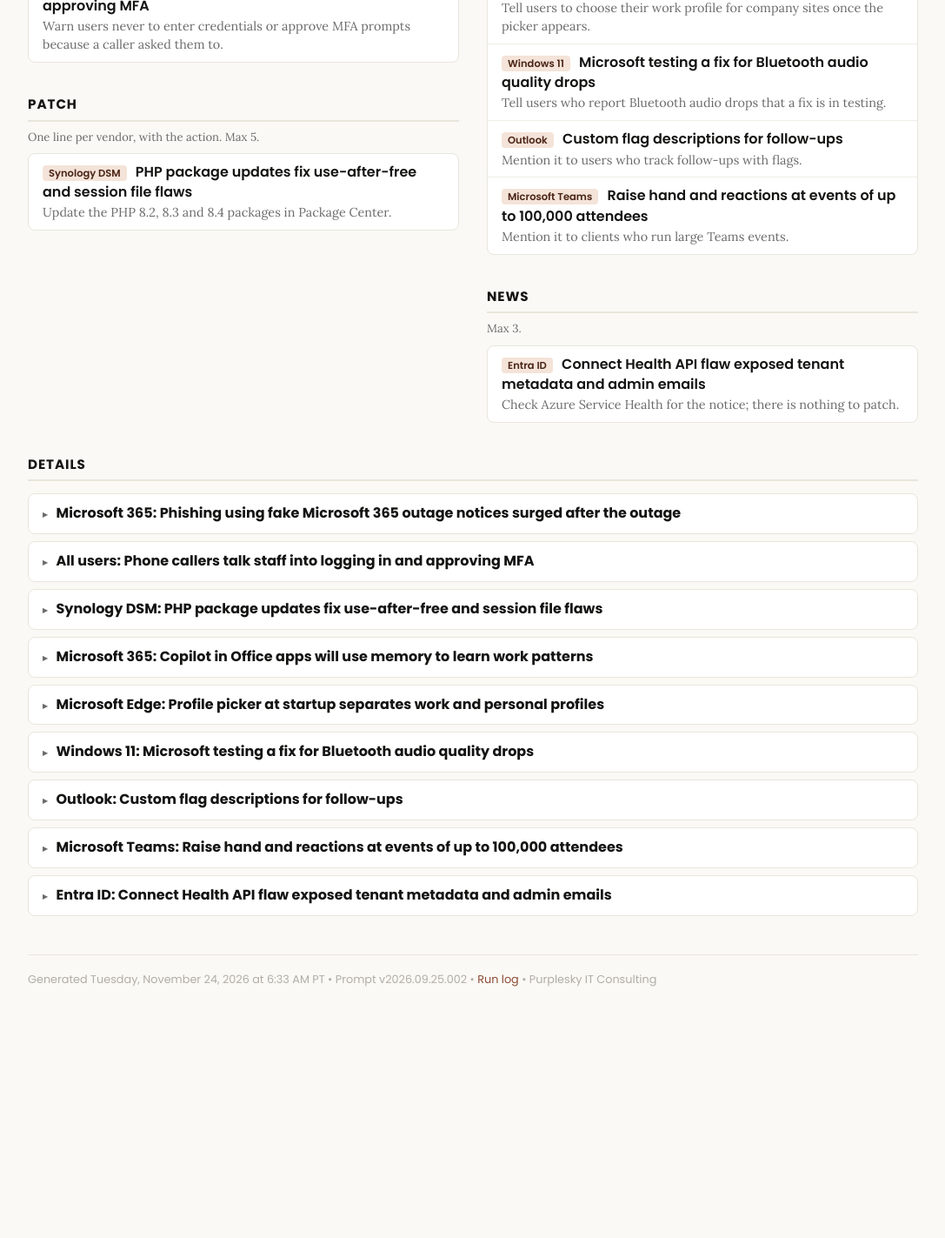
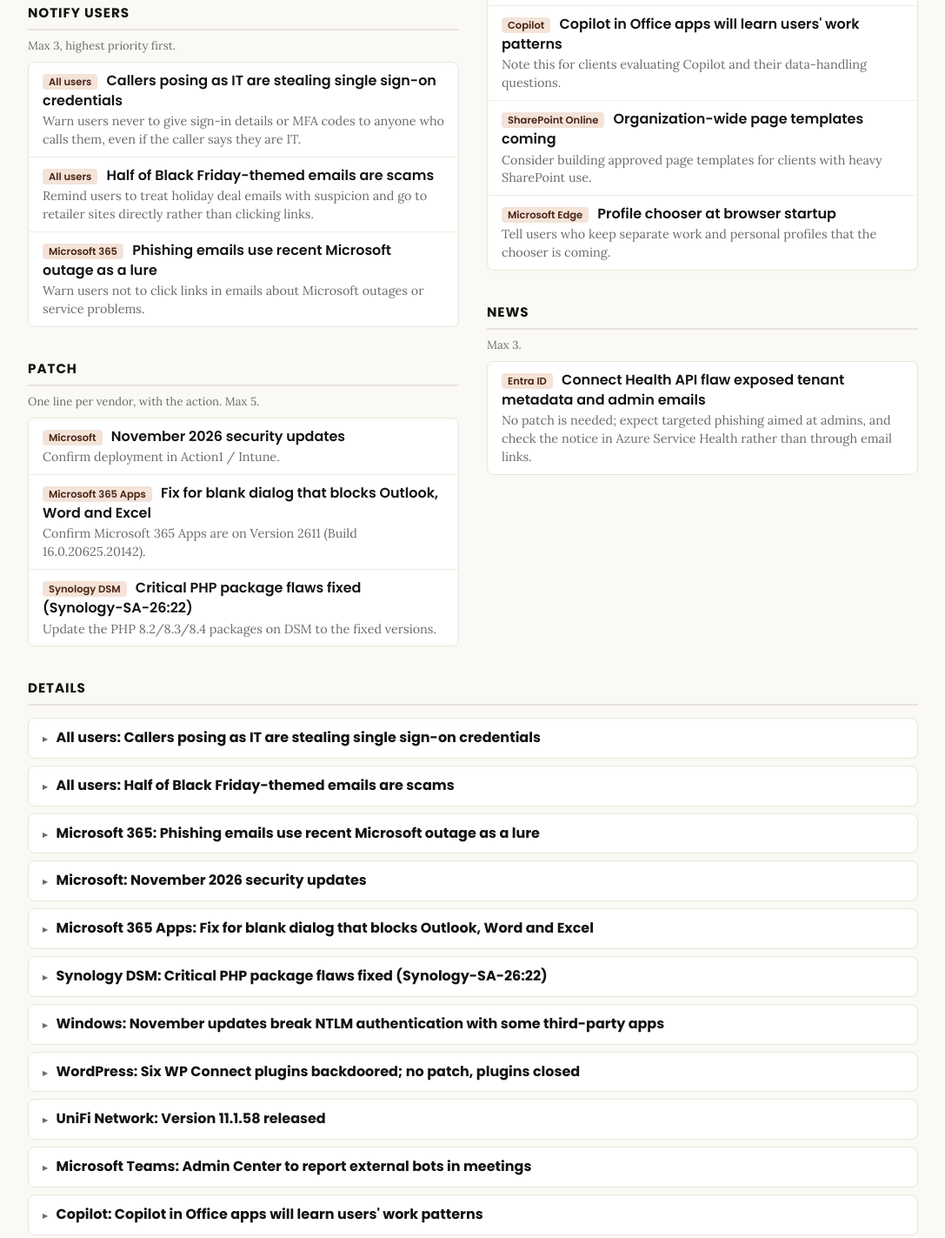
Before and after one commit to lcoppenr/PurpSkyPublic, a plain HTML site: page News/index.html in a window 1280 px wide. Shown: the part 610-2033 px from the top of the page at 87% size, without its empty margins (96-1183 px from the left). Before the commit the page ends 1785 px from the top, so only its background shows below. Drawn offline with Linux system fonts and the light colour scheme.

Commit message:
briefing: 2026-11-25

```diff
--- a/News/index.html
+++ b/News/index.html
@@ -4,7 +4,7 @@
 <meta charset="UTF-8">
 <meta name="viewport" content="width=device-width, initial-scale=1.0">
 <meta name="robots" content="noindex, nofollow, noarchive">
-<title>Morning Briefing -- Tuesday, November 24, 2026</title>
+<title>Morning Briefing -- Wednesday, November 25, 2026</title>
 <link rel="preconnect" href="https://fonts.googleapis.com">
 <link rel="preconnect" href="https://fonts.gstatic.com" crossorigin>
 <link href="https://fonts.googleapis.com/css2?family=Poppins:wght@400;600;700&family=Lora:ital,wght@0,400;0,600;1,400&display=swap" rel="stylesheet">
@@ -14,39 +14,44 @@
 <main class="briefing-content">
 
 <div class="page-header">
-  <h1>Morning Briefing -- Tuesday, November 24, 2026</h1>
-  <p class="page-meta">9 items from 23 findings &bull; Built from the Routine's own research (local file missing) &bull; Pacific Time</p>
+  <h1>Morning Briefing -- Wednesday, November 25, 2026</h1>
+  <p class="page-meta">14 items from 28 findings &bull; Built from the Routine's own research (local file missing) &bull; Pacific Time</p>
 </div>
 
 <div class="brief-cols">
   <div class="brief-col">
     <p class="brief-coltitle">Do</p>
-    <div class="brief-sec"><h2>Top actions</h2><p class="brief-rule">Nothing urgent. Keep an eye on:</p><ul class="brief-lines"><li><span class="brief-quiet">Nothing urgent today.</span></li></ul></div>
-    <div class="brief-sec"><h2>Notify users</h2><p class="brief-rule">Max 3, highest priority first.</p><ul class="brief-lines"><li><span class="brief-tag">Microsoft 365</span> <a href="#item-1" class="brief-hl">Phishing using fake Microsoft 365 outage notices surged after the outage</a> <span class="brief-act">Warn users not to trust emails about held messages, security checks or service notices, and never to enter a device code they did not request.</span></li><li><span class="brief-tag">All users</span> <a href="#item-2" class="brief-hl">Phone callers talk staff into logging in and approving MFA</a> <span class="brief-act">Warn users never to enter credentials or approve MFA prompts because a caller asked them to.</span></li></ul></div>
-    <div class="brief-sec"><h2>Patch</h2><p class="brief-rule">One line per vendor, with the action. Max 5.</p><ul class="brief-lines"><li><span class="brief-tag">Synology DSM</span> <a href="#item-3" class="brief-hl">PHP package updates fix use-after-free and session file flaws</a> <span class="brief-act">Update the PHP 8.2, 8.3 and 8.4 packages in Package Center.</span></li></ul></div>
+    <div class="brief-sec"><h2>Top actions</h2><p class="brief-rule">Nothing urgent. Keep an eye on:</p><ul class="brief-lines"><li><span class="brief-quiet">Nothing urgent today.</span></li><li><span class="brief-tag">Windows</span> <a href="#item-7" class="brief-hl">November updates break NTLM authentication with some third-party apps</a> <span class="brief-act">If NTLM sign-in fails after the November updates, apply the ClientAllowUnsignedNtlm=1 registry workaround and ask the vendor for an update.</span></li><li><span class="brief-tag">WordPress</span> <a href="#item-8" class="brief-hl">Six WP Connect plugins backdoored; no patch, plugins closed</a> <span class="brief-act">Check WordPress sites for the six WP Connect plugins and remove any you find, then look for webshells and unexpected cron hooks.</span></li></ul></div>
+    <div class="brief-sec"><h2>Notify users</h2><p class="brief-rule">Max 3, highest priority first.</p><ul class="brief-lines"><li><span class="brief-tag">All users</span> <a href="#item-1" class="brief-hl">Callers posing as IT are stealing single sign-on credentials</a> <span class="brief-act">Warn users never to give sign-in details or MFA codes to anyone who calls them, even if the caller says they are IT.</span></li><li><span class="brief-tag">All users</span> <a href="#item-2" class="brief-hl">Half of Black Friday-themed emails are scams</a> <span class="brief-act">Remind users to treat holiday deal emails with suspicion and go to retailer sites directly rather than clicking links.</span></li><li><span class="brief-tag">Microsoft 365</span> <a href="#item-3" class="brief-hl">Phishing emails use recent Microsoft outage as a lure</a> <span class="brief-act">Warn users not to click links in emails about Microsoft outages or service problems.</span></li></ul></div>
+    <div class="brief-sec"><h2>Patch</h2><p class="brief-rule">One line per vendor, with the action. Max 5.</p><ul class="brief-lines"><li><span class="brief-tag">Microsoft</span> <a href="#item-4" class="brief-hl">November 2026 security updates</a> <span class="brief-act">Confirm deployment in Action1 / Intune.</span></li><li><span class="brief-tag">Microsoft 365 Apps</span> <a href="#item-5" class="brief-hl">Fix for blank dialog that blocks Outlook, Word and Excel</a> <span class="brief-act">Confirm Microsoft 365 Apps are on Version 2611 (Build 16.0.20625.20142).</span></li><li><span class="brief-tag">Synology DSM</span> <a href="#item-6" class="brief-hl">Critical PHP package flaws fixed (Synology-SA-26:22)</a> <span class="brief-act">Update the PHP 8.2/8.3/8.4 packages on DSM to the fixed versions.</span></li></ul></div>
   </div>
   <div class="brief-col">
     <p class="brief-coltitle">Know</p>
     <div class="brief-sec"><h2>Monitor</h2><p class="brief-rule">Max 3.</p><ul class="brief-lines"><li class="brief-empty">Listed under Top actions.</li></ul></div>
-    <div class="brief-sec"><h2>What's New</h2><p class="brief-rule">Products you run. Max 5.</p><ul class="brief-lines"><li><span class="brief-tag">Microsoft 365</span> <a href="#item-4" class="brief-hl">Copilot in Office apps will use memory to learn work patterns</a> <span class="brief-act">Be ready to explain to clients what Copilot memory remembers once it rolls out.</span></li><li><span class="brief-tag">Microsoft Edge</span> <a href="#item-5" class="brief-hl">Profile picker at startup separates work and personal profiles</a> <span class="brief-act">Tell users to choose their work profile for company sites once the picker appears.</span></li><li><span class="brief-tag">Windows 11</span> <a href="#item-6" class="brief-hl">Microsoft testing a fix for Bluetooth audio quality drops</a> <span class="brief-act">Tell users who report Bluetooth audio drops that a fix is in testing.</span></li><li><span class="brief-tag">Outlook</span> <a href="#item-7" class="brief-hl">Custom flag descriptions for follow-ups</a> <span class="brief-act">Mention it to users who track follow-ups with flags.</span></li><li><span class="brief-tag">Microsoft Teams</span> <a href="#item-8" class="brief-hl">Raise hand and reactions at events of up to 100,000 attendees</a> <span class="brief-act">Mention it to clients who run large Teams events.</span></li></ul></div>
-    <div class="brief-sec"><h2>News</h2><p class="brief-rule">Max 3.</p><ul class="brief-lines"><li><span class="brief-tag">Entra ID</span> <a href="#item-9" class="brief-hl">Connect Health API flaw exposed tenant metadata and admin emails</a> <span class="brief-act">Check Azure Service Health for the notice; there is nothing to patch.</span></li></ul></div>
+    <div class="brief-sec"><h2>What's New</h2><p class="brief-rule">Products you run. Max 5.</p><ul class="brief-lines"><li><span class="brief-tag">UniFi Network</span> <a href="#item-9" class="brief-hl">Version 11.1.58 released</a> <span class="brief-act">Review the release notes before scheduling the upgrade.</span></li><li><span class="brief-tag">Microsoft Teams</span> <a href="#item-10" class="brief-hl">Admin Center to report external bots in meetings</a> <span class="brief-act">Plan to review external bot activity in Teams Admin Center once it reaches general availability.</span></li><li><span class="brief-tag">Copilot</span> <a href="#item-11" class="brief-hl">Copilot in Office apps will learn users' work patterns</a> <span class="brief-act">Note this for clients evaluating Copilot and their data-handling questions.</span></li><li><span class="brief-tag">SharePoint Online</span> <a href="#item-12" class="brief-hl">Organization-wide page templates coming</a> <span class="brief-act">Consider building approved page templates for clients with heavy SharePoint use.</span></li><li><span class="brief-tag">Microsoft Edge</span> <a href="#item-13" class="brief-hl">Profile chooser at browser startup</a> <span class="brief-act">Tell users who keep separate work and personal profiles that the chooser is coming.</span></li></ul></div>
+    <div class="brief-sec"><h2>News</h2><p class="brief-rule">Max 3.</p><ul class="brief-lines"><li><span class="brief-tag">Entra ID</span> <a href="#item-14" class="brief-hl">Connect Health API flaw exposed tenant metadata and admin emails</a> <span class="brief-act">No patch is needed; expect targeted phishing aimed at admins, and check the notice in Azure Service Health rather than through email links.</span></li></ul></div>
   </div>
 </div>
 
 <div class="section-details">
   <h2>Details</h2>
-  <details class="item" id="item-1"><summary class="item-header"><span class="item-title">Microsoft 365: Phishing using fake Microsoft 365 outage notices surged after the outage</span></summary><div class="item-body"><p>KnowBe4 Threat Lab says outage-themed phishing peaked on November 13, the second day of the November 12-13 Microsoft 365 outage (MO1550821). On that day detections reached about 468 times the November 9-11 daily average. The lures came in four themes: held messages, a fake security check, an Exchange service notice and a Teams/Planner notification. Some quoted the real incident number, and all of them tried to steal sign-ins through credential harvesting or device code phishing.</p><p><a href="https://blog.knowbe4.com/microsoft-outage-phishing-email-surge" target="_blank" class="src">Source 1 &rarr;</a></p></div></details>
-  <details class="item" id="item-2"><summary class="item-header"><span class="item-title">All users: Phone callers talk staff into logging in and approving MFA</span></summary><div class="item-body"><p>Okta says the cluster O-UNC-053, previously linked to ShinyHunters, phones employees and talks them into entering credentials on phishing pages and approving MFA prompts or sharing codes. The group steals SaaS data, extorts victims and has posted listings on the new INCEPTION leak site since November 16. Its campaigns have run since October 2026 and use legal-themed lookalike domains such as "legal-&lt;target&gt;". The phishing kit reportedly cannot bypass phishing-resistant methods such as passkeys.</p><p><a href="https://thehackernews.com/2026/11/okta-links-shinyhunters-associated.html" target="_blank" class="src">Source 1 &rarr;</a></p></div></details>
-  <details class="item" id="item-3"><summary class="item-header"><span class="item-title">Synology DSM: PHP package updates fix use-after-free and session file flaws</span></summary><div class="item-body"><p>Synology-SA-26:22 is rated Important and lists seven PHP CVEs, but only two affect Synology: CVE-2026-129481, a use-after-free (Important), and CVE-2026-126714, partially overwritten session files (Low; mitigation is session.upload_progress.enabled = 0). The fixed versions are PHP 8.2.36-0172 or later on DSM 7.2+, 8.3.37-0052 or later and 8.4.28-0052 or later. The advisory says nothing about exploitation in the wild.</p><p><a href="https://www.synology.com/en-us/support/security/Synology_SA_26_22" target="_blank" class="src">Source 1 &rarr;</a></p></div></details>
-  <details class="item" id="item-4"><summary class="item-header"><span class="item-title">Microsoft 365: Copilot in Office apps will use memory to learn work patterns</span></summary><div class="item-body"><p>A new Microsoft 365 roadmap item says Copilot in Office apps will use memory to learn users' work patterns. No timing is given in the finding.</p><p><a href="https://www.microsoft.com/microsoft-365/roadmap?id=580889" target="_blank" class="src">Source 1 &rarr;</a></p></div></details>
-  <details class="item" id="item-5"><summary class="item-header"><span class="item-title">Microsoft Edge: Profile picker at startup separates work and personal profiles</span></summary><div class="item-body"><p>A new Microsoft 365 roadmap item adds a profile picker when Edge starts. Users will choose between their work and personal profiles.</p><p><a href="https://www.microsoft.com/microsoft-365/roadmap?id=581721" target="_blank" class="src">Source 1 &rarr;</a></p></div></details>
-  <details class="item" id="item-6"><summary class="item-header"><span class="item-title">Windows 11: Microsoft testing a fix for Bluetooth audio quality drops</span></summary><div class="item-body"><p>Microsoft is testing a fix for Bluetooth audio quality drops on Windows 11. The article could not be opened, so the build and timing are not confirmed.</p><p><a href="https://www.bleepingcomputer.com/news/microsoft/microsoft-testing-fix-for-windows-11-bluetooth-audio-quality-drops/" target="_blank" class="src">Source 1 &rarr;</a></p></div></details>
-  <details class="item" id="item-7"><summary class="item-header"><span class="item-title">Outlook: Custom flag descriptions for follow-ups</span></summary><div class="item-body"><p>A new Microsoft 365 roadmap item lets Outlook users add custom descriptions to flags, which makes follow-ups clearer.</p><p><a href="https://www.microsoft.com/microsoft-365/roadmap?id=580885" target="_blank" class="src">Source 1 &rarr;</a></p></div></details>
-  <details class="item" id="item-8"><summary class="item-header"><span class="item-title">Microsoft Teams: Raise hand and reactions at events of up to 100,000 attendees</span></summary><div class="item-body"><p>Two new Microsoft 365 roadmap items let attendees raise their hand to speak and share reactions at Teams events with up to 100,000 attendees.</p><p><a href="https://www.microsoft.com/microsoft-365/roadmap?id=581720" target="_blank" class="src">Source 1 &rarr;</a> &bull; <a href="https://www.microsoft.com/microsoft-365/roadmap?id=581719" target="_blank" class="src">Source 2 &rarr;</a></p></div></details>
-  <details class="item" id="item-9"><summary class="item-header"><span class="item-title">Entra ID: Connect Health API flaw exposed tenant metadata and admin emails</span></summary><div class="item-body"><p>Since July 23, 2026, a flaw in the Entra Connect Health API let an unauthorized party read tenant metadata: admin email addresses, tenant IDs, domain names and sync status. Microsoft says no passwords, tokens or keys were exposed, and it deployed a server-side fix on November 19. It recommends phishing-resistant MFA for admins, PIM and reviewing sign-in and audit logs. It also says to check the notice in Azure Service Health rather than through email links.</p><p><a href="https://securityaffairs.com/203820/data-breach/microsoft-entra-connect-health-breach-exposes-tenant-metadata-and-admin-details.html" target="_blank" class="src">Source 1 &rarr;</a></p></div></details>
+  <details class="item" id="item-1"><summary class="item-header"><span class="item-title">All users: Callers posing as IT are stealing single sign-on credentials</span></summary><div class="item-body"><p>A new extortion group called Inception is running a large voice-phishing campaign to steal SSO credentials, and Okta links it to ShinyHunters-associated vishing activity and a new INCEPTION data leak site. Separately, Palo Alto Networks Unit 42 has tracked many waves of vishing by Com-affiliated actors since August 2026 that hijack cloud accounts and lead to data theft.</p><p><a href="https://www.bleepingcomputer.com/news/security/new-inception-extortion-gang-launches-large-scale-vishing-campaign/" target="_blank" class="src">Source 1 &rarr;</a> &bull; <a href="https://thehackernews.com/2026/11/okta-links-shinyhunters-associated.html" target="_blank" class="src">Source 2 &rarr;</a> &bull; <a href="https://thehackernews.com/2026/11/com-affiliated-hackers-hijack-cloud.html" target="_blank" class="src">Source 3 &rarr;</a></p></div></details>
+  <details class="item" id="item-2"><summary class="item-header"><span class="item-title">All users: Half of Black Friday-themed emails are scams</span></summary><div class="item-body"><p>KnowBe4 cites Bitdefender research finding that half of Black Friday-themed email campaigns are scams. KnowBe4 warns users to watch for holiday-shopping phishing.</p><p><a href="https://blog.knowbe4.com/report-half-of-black-friday-themed-emails-are-scams" target="_blank" class="src">Source 1 &rarr;</a></p></div></details>
+  <details class="item" id="item-3"><summary class="item-header"><span class="item-title">Microsoft 365: Phishing emails use recent Microsoft outage as a lure</span></summary><div class="item-body"><p>KnowBe4 reports that a recent Microsoft outage was followed by a surge of phishing emails using the outage as a lure.</p><p><a href="https://blog.knowbe4.com/microsoft-outage-phishing-email-surge" target="_blank" class="src">Source 1 &rarr;</a></p></div></details>
+  <details class="item" id="item-4"><summary class="item-header"><span class="item-title">Microsoft: November 2026 security updates</span></summary><div class="item-body"><p>The November updates fix CVE-2026-118737, a high-severity remote code execution flaw in the Windows RPC Runtime. Microsoft also published CVE-2026-112732, a Visio remote code execution flaw that the November updates already fix but that was left out of the release notes. Neither finding reports exploitation in the wild.</p><p><a href="https://msrc.microsoft.com/update-guide/vulnerability/CVE-2026-112732" target="_blank" class="src">Source 1 &rarr;</a> &bull; <a href="https://www.bleepingcomputer.com/news/microsoft/microsoft-confirms-authentication-issues-after-november-updates/" target="_blank" class="src">Source 2 &rarr;</a></p></div></details>
+  <details class="item" id="item-5"><summary class="item-header"><span class="item-title">Microsoft 365 Apps: Fix for blank dialog that blocks Outlook, Word and Excel</span></summary><div class="item-body"><p>Some users saw a blank white dialog with no text or buttons that could not be dismissed, and it blocked Outlook, Word, Excel, PowerPoint, OneNote and Access. The fix is in Version 2611 (Build 16.0.20625.20142), released last week. Users who cannot update normally can force the update from an elevated command prompt with officec2rclient.exe and the update-to-version parameter.</p><p><a href="https://www.bleepingcomputer.com/news/microsoft/microsoft-fixes-blank-dialog-that-made-microsoft-365-office-apps-unusable/" target="_blank" class="src">Source 1 &rarr;</a></p></div></details>
+  <details class="item" id="item-6"><summary class="item-header"><span class="item-title">Synology DSM: Critical PHP package flaws fixed (Synology-SA-26:22)</span></summary><div class="item-body"><p>CVE-2026-129481 (CVSS 9.8) is a use-after-free in the PHP 8.3 and 8.4 packages, and CVE-2026-126714 is a session-file race condition that can be mitigated by setting session.upload_progress.enabled to 0. The fixed versions are PHP 8.2.36-0172 or later (DSM 7.2+), 8.3.37-0052 or later, and 8.4.28-0052 or later. The advisory does not say whether the flaws are exploited.</p><p><a href="https://www.synology.com/en-us/support/security/Synology_SA_26_22" target="_blank" class="src">Source 1 &rarr;</a></p></div></details>
+  <details class="item" id="item-7"><summary class="item-header"><span class="item-title">Windows: November updates break NTLM authentication with some third-party apps</span></summary><div class="item-body"><p>Some devices fail NTLM authentication with third-party authentication proxies, SSO solutions and application packaging tools after the November updates, which start the first phase of NTLM message-signing changes (KB5135557). Microsoft has no fix yet. Its short-term workaround, which it may remove later, is the REG_DWORD ClientAllowUnsignedNtlm=1 under HKLM\SYSTEM\CurrentControlSet\Control\Lsa\MSV1_0; the long-term options are updating the product, moving to Kerberos, or getting an NTLM-compliant vendor update.</p><p><a href="https://www.bleepingcomputer.com/news/microsoft/microsoft-confirms-authentication-issues-after-november-updates/" target="_blank" class="src">Source 1 &rarr;</a></p></div></details>
+  <details class="item" id="item-8"><summary class="item-header"><span class="item-title">WordPress: Six WP Connect plugins backdoored; no patch, plugins closed</span></summary><div class="item-body"><p>On November 22, 2026 a backdoor (CVE-2026-135202, CVSS 9.8) was added to six WP Connect plugins, including Air WP Sync 2.9.1-2.9.4 and WP Sync for Notion 1.7.4. It runs PHP code sent from a remote server and can leave webshells and WP-Cron hooks that stay after the plugin is removed. WordPress.org blocked the malicious versions before release, so sites are reported as unlikely to be affected, but no patch exists.</p><p><a href="https://thehackernews.com/2026/11/wordpress-blocks-six-backdoored-wp.html" target="_blank" class="src">Source 1 &rarr;</a></p></div></details>
+  <details class="item" id="item-9"><summary class="item-header"><span class="item-title">UniFi Network: Version 11.1.58 released</span></summary><div class="item-body"><p>Ubiquiti released UniFi Network Application 11.1.58. The listed improvements include a Firmware Revert option for U5G devices and support for local Firewall Policies. The release page did not load in full, so the other changes and the release channel could not be verified.</p><p><a href="https://community.ui.com/releases/UniFi-Network-Application-11-1-58/af400e1f-f926-475d-9aed-dcc5de695b67" target="_blank" class="src">Source 1 &rarr;</a></p></div></details>
+  <details class="item" id="item-10"><summary class="item-header"><span class="item-title">Microsoft Teams: Admin Center to report external bots in meetings</span></summary><div class="item-body"><p>Admins will be able to track how external bots in Teams meetings and events are detected and how they access meetings, from the Teams Admin Center. General availability is planned for January CY2027.</p><p><a href="https://www.microsoft.com/microsoft-365/roadmap?id=582050" target="_blank" class="src">Source 1 &rarr;</a></p></div></details>
+  <details class="item" id="item-11"><summary class="item-header"><span class="item-title">Copilot: Copilot in Office apps will learn users' work patterns</span></summary><div class="item-body"><p>A Microsoft 365 roadmap item says Copilot in Office apps will use memory to learn users' work patterns.</p><p><a href="https://www.microsoft.com/microsoft-365/roadmap?id=580889" target="_blank" class="src">Source 1 &rarr;</a></p></div></details>
+  <details class="item" id="item-12"><summary class="item-header"><span class="item-title">SharePoint Online: Organization-wide page templates coming</span></summary><div class="item-body"><p>SharePoint is adding centrally managed, organization-wide page templates that serve as reusable, approved starting points across sites.</p><p><a href="https://www.microsoft.com/microsoft-365/roadmap?id=581865" target="_blank" class="src">Source 1 &rarr;</a></p></div></details>
+  <details class="item" id="item-13"><summary class="item-header"><span class="item-title">Microsoft Edge: Profile chooser at browser startup</span></summary><div class="item-body"><p>A Microsoft 365 roadmap item says Edge will let users choose a browser profile at startup.</p><p><a href="https://www.microsoft.com/microsoft-365/roadmap?id=581721" target="_blank" class="src">Source 1 &rarr;</a></p></div></details>
+  <details class="item" id="item-14"><summary class="item-header"><span class="item-title">Entra ID: Connect Health API flaw exposed tenant metadata and admin emails</span></summary><div class="item-body"><p>A flaw in the Entra Connect Health API, present from July 23 until a server-side fix on November 19, 2026, gave an unauthorized party read-only access to admin email addresses, tenant IDs, domain names and sync status. Microsoft says no passwords, tokens or keys were exposed, but warns the data could fuel targeted phishing or support-impersonation scams. It recommends phishing-resistant MFA and PIM for admins, its read-only PowerShell review script, and a review of Entra and Azure logs.</p><p><a href="https://securityaffairs.com/203820/data-breach/microsoft-entra-connect-health-breach-exposes-tenant-metadata-and-admin-details.html" target="_blank" class="src">Source 1 &rarr;</a></p></div></details>
 </div>
 
-<div class="footer">Generated Tuesday, November 24, 2026 at 6:33 AM PT &bull; Prompt v2026.09.25.002 &bull; <a href="https://github.com/lcoppenr/GeneralInfo/blob/main/Claude/Briefings/logs/routine-2026-11-24.log" target="_blank">Run log</a> &bull; Purplesky IT Consulting</div>
+<div class="footer">Generated Wednesday, November 25, 2026 at 6:32 AM PT &bull; Prompt v2026.09.25.002 &bull; <a href="https://github.com/lcoppenr/GeneralInfo/blob/main/Claude/Briefings/logs/routine-2026-11-25.log" target="_blank">Run log</a> &bull; Purplesky IT Consulting</div>
 
 </main>
 </body>
```
